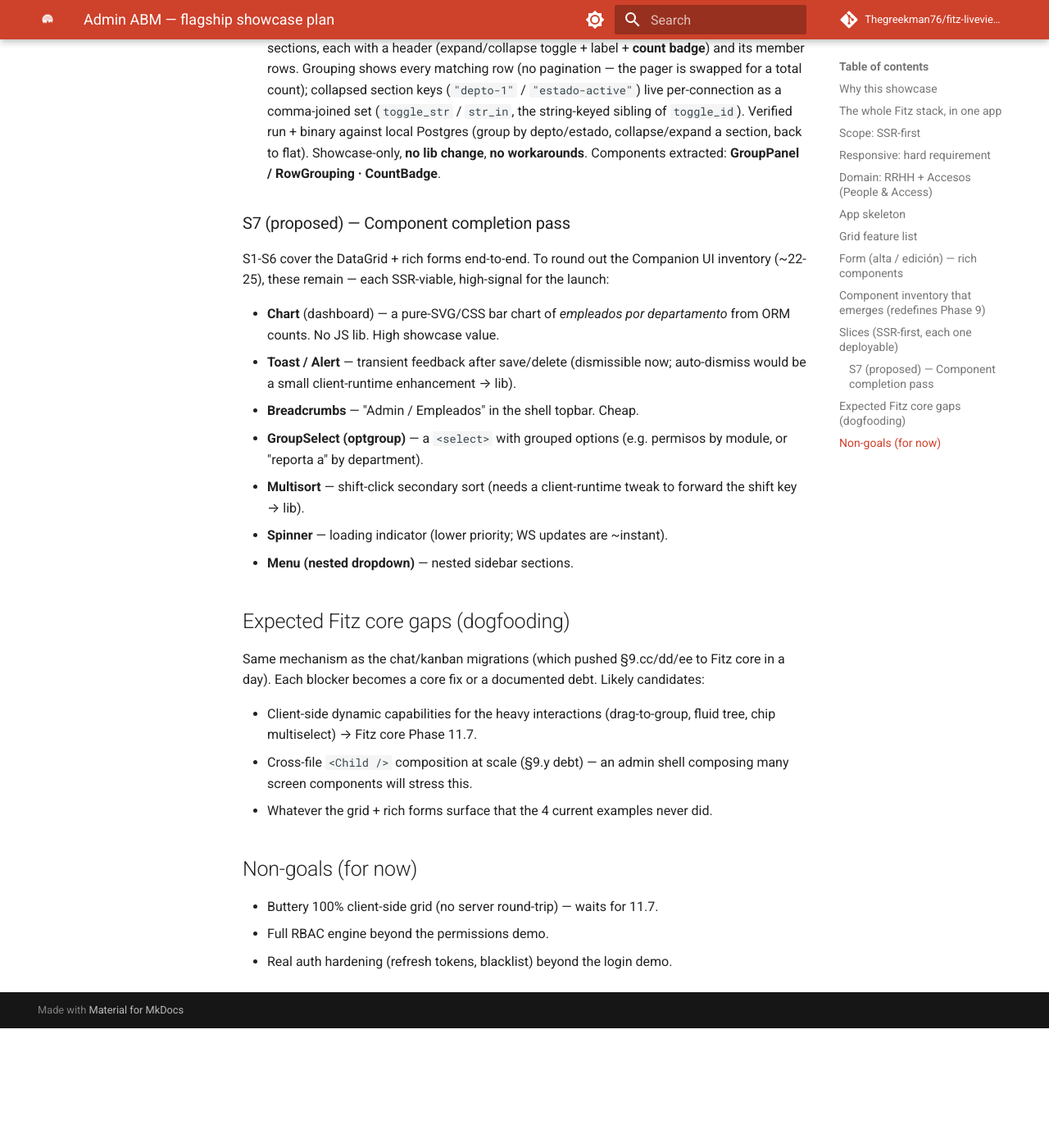
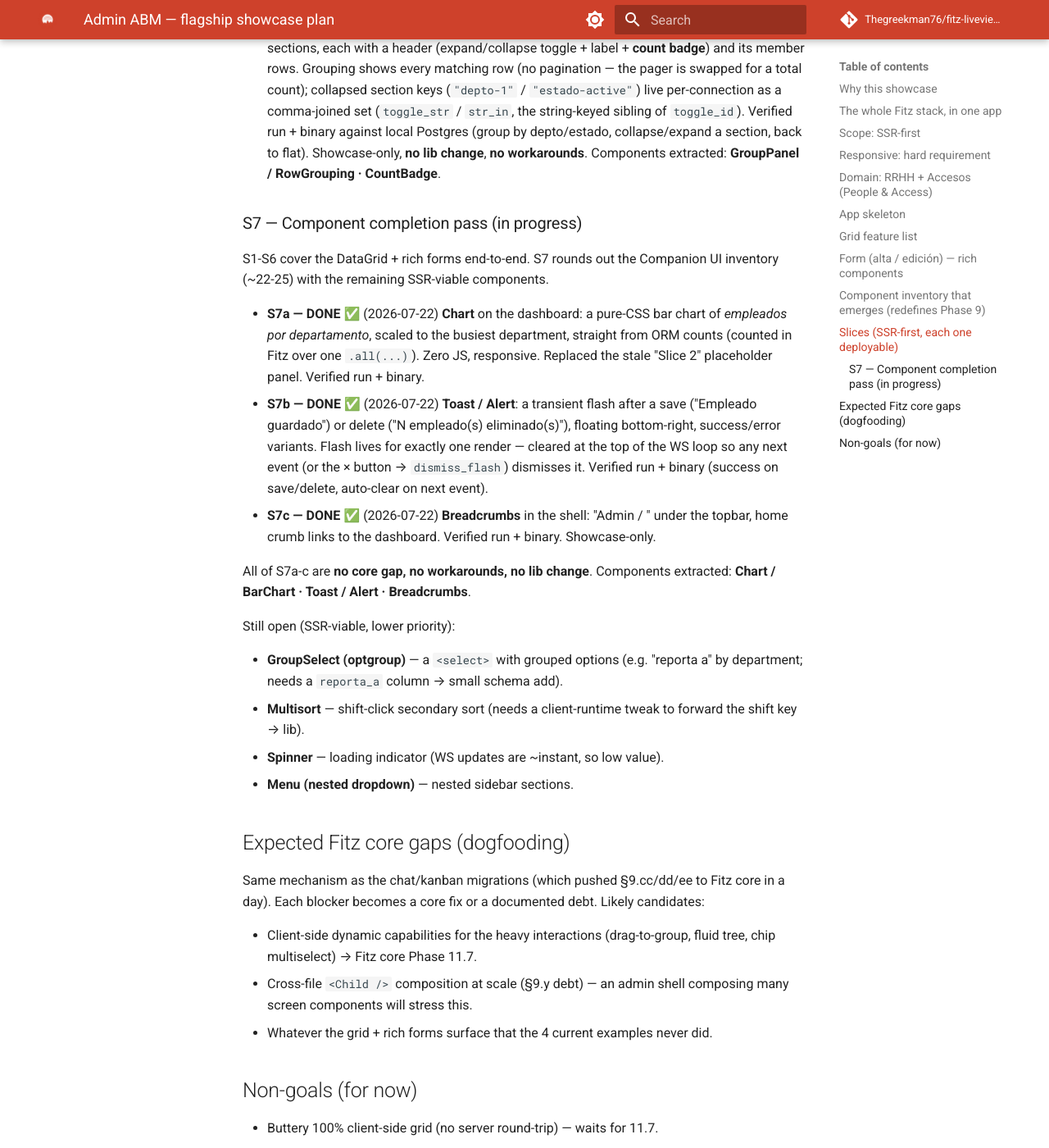
Before and after one commit to Thegreekman76/fitz-liveviews, an MkDocs documentation site: the page built from docs/showcase-admin-abm-plan.md, in a window 1280 px wide and 1400 px high, scrolled down 5651 px. Shown: the whole window at 82% size. Built offline with MkDocs 1.6.1 and Material for MkDocs 9.7.7, drawn with Linux system fonts in a browser that asks for light colours; comment, search, counter and statistics services are not loaded; before the commit the page ends 6905 px from its top, so only the background shows below that.

Commit message:
admin: S7 chart + toast + breadcrumbs (component completion)
Chart de barras CSS puro en el dashboard (empleados por departamento
escalado al máximo, contado en Fitz, cero JS), Toast/Alert transitorio
post-save/delete (flota bottom-right, success/error, vive un render y
se limpia al tope del loop WS o con el ×), y Breadcrumbs 'Admin /
pantalla' en el shell. Showcase-only (sin cambio de lib), sin
workarounds, sin core gap. Verificado run + binario contra Postgres.

Componentes: Chart/BarChart, Toast/Alert, Breadcrumbs."

```diff
--- a/docs/showcase-admin-abm-plan.md
+++ b/docs/showcase-admin-abm-plan.md
@@ -213,22 +213,36 @@
    back to flat). Showcase-only, **no lib change**, **no workarounds**.
    Components extracted: **GroupPanel / RowGrouping · CountBadge**.
 
-### S7 (proposed) — Component completion pass
+### S7 — Component completion pass (in progress)
 
-S1-S6 cover the DataGrid + rich forms end-to-end. To round out the Companion
-UI inventory (~22-25), these remain — each SSR-viable, high-signal for the
-launch:
+S1-S6 cover the DataGrid + rich forms end-to-end. S7 rounds out the Companion
+UI inventory (~22-25) with the remaining SSR-viable components.
 
-- **Chart** (dashboard) — a pure-SVG/CSS bar chart of *empleados por
-  departamento* from ORM counts. No JS lib. High showcase value.
-- **Toast / Alert** — transient feedback after save/delete (dismissible now;
-  auto-dismiss would be a small client-runtime enhancement → lib).
-- **Breadcrumbs** — "Admin / Empleados" in the shell topbar. Cheap.
-- **GroupSelect (optgroup)** — a `<select>` with grouped options (e.g. permisos
-  by module, or "reporta a" by department).
+- **S7a — DONE** ✅ (2026-07-22) **Chart** on the dashboard: a pure-CSS bar
+  chart of *empleados por departamento*, scaled to the busiest department,
+  straight from ORM counts (counted in Fitz over one `.all(...)`). Zero JS,
+  responsive. Replaced the stale "Slice 2" placeholder panel. Verified run +
+  binary.
+- **S7b — DONE** ✅ (2026-07-22) **Toast / Alert**: a transient flash after a
+  save ("Empleado guardado") or delete ("N empleado(s) eliminado(s)"), floating
+  bottom-right, success/error variants. Flash lives for exactly one render —
+  cleared at the top of the WS loop so any next event (or the × button →
+  `dismiss_flash`) dismisses it. Verified run + binary (success on save/delete,
+  auto-clear on next event).
+- **S7c — DONE** ✅ (2026-07-22) **Breadcrumbs** in the shell: "Admin /
+  <screen>" under the topbar, home crumb links to the dashboard. Verified run +
+  binary. Showcase-only.
+
+All of S7a-c are **no core gap, no workarounds, no lib change**. Components
+extracted: **Chart / BarChart · Toast / Alert · Breadcrumbs**.
+
+Still open (SSR-viable, lower priority):
+
+- **GroupSelect (optgroup)** — a `<select>` with grouped options (e.g. "reporta
+  a" by department; needs a `reporta_a` column → small schema add).
 - **Multisort** — shift-click secondary sort (needs a client-runtime tweak to
   forward the shift key → lib).
-- **Spinner** — loading indicator (lower priority; WS updates are ~instant).
+- **Spinner** — loading indicator (WS updates are ~instant, so low value).
 - **Menu (nested dropdown)** — nested sidebar sections.
 
 ## Expected Fitz core gaps (dogfooding)
```
Also changed, not shown: 3 other files.
